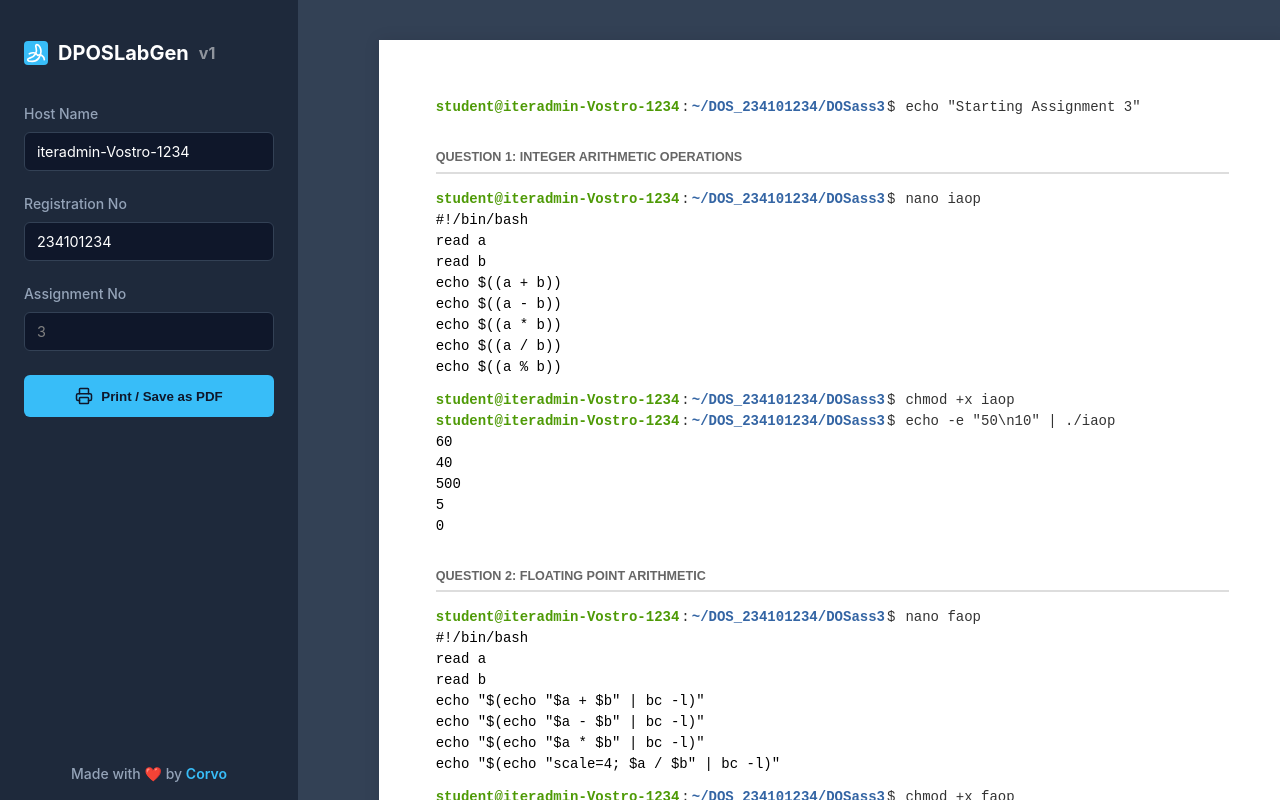
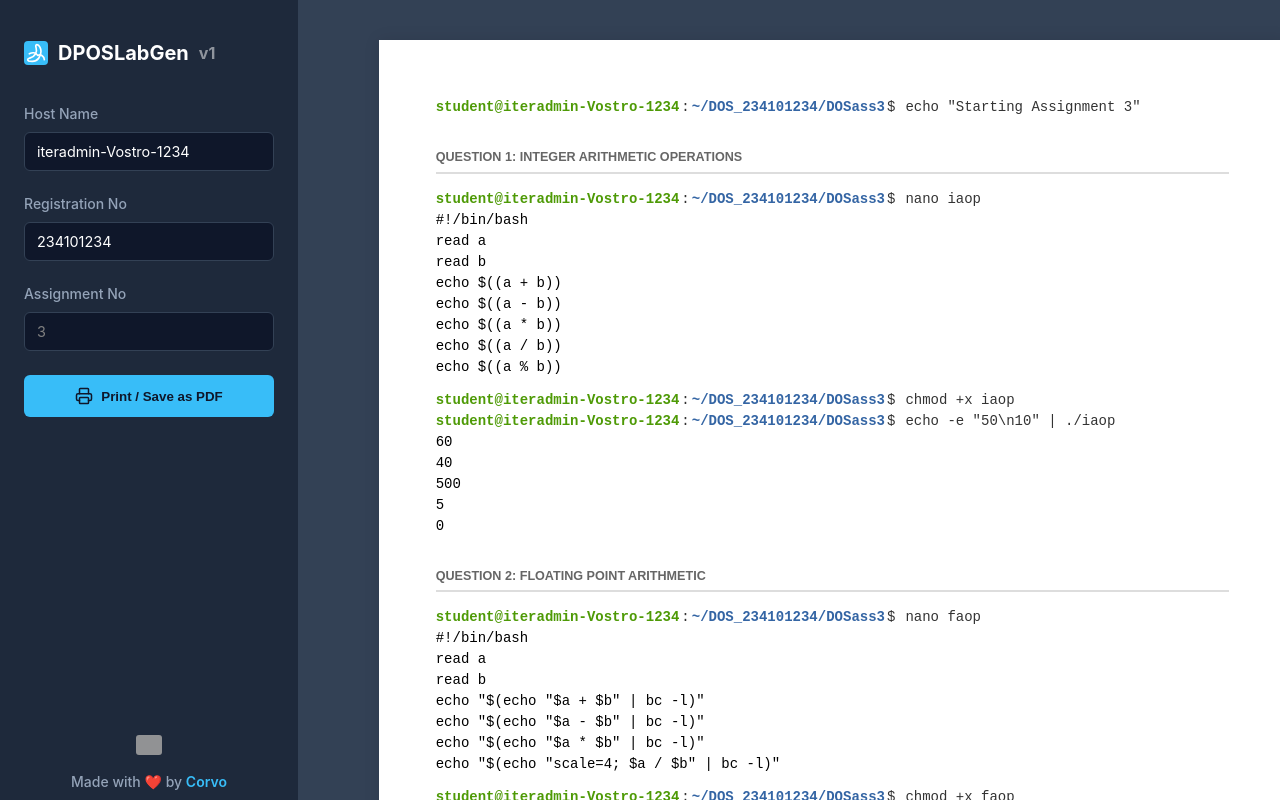
Before and after one commit to Udbhav227/dos-lab-assignment-generator, a React (Vite) app: page / in a window 1280 px wide. Built offline with nearby package versions, Linux system fonts and the light colour scheme; grey boxes are pictures that could not be loaded.

Commit message:
add visit count widget

```diff
--- a/src/Controls.jsx
+++ b/src/Controls.jsx
@@ -1,7 +1,7 @@
 import React from "react";
 import styled from "styled-components";
 import * as LabelPrimitive from "@radix-ui/react-label";
-import { Download, Printer, Banana } from "lucide-react";
+import { Printer, Banana } from "lucide-react";
 
 const Panel = styled.aside`
   width: 350px;
@@ -60,8 +60,12 @@ const Input = styled.input`
 
 const Footer = styled(Label)`
   margin-top: auto;
-  margin-bottom: 40px;
+  margin-bottom: 2rem;
   text-align: center;
+  display: flex;
+  flex-direction: column;
+  gap: 16px;
+  align-items: center;
   line-height: 1.5;
 `;
 
@@ -96,6 +100,17 @@ const PrintButton = styled.button`
   }
 `;
 
+const BadgeWrapper = styled.div`
+  display: flex;
+  justify-content: center;
+  opacity: 0.9;
+
+  img {
+    height: 20px;
+    border-radius: 3px;
+  }
+`;
+
 export const Controls = ({ config, setConfig, onPrint }) => {
   const handleChange = (e) => {
     setConfig({ ...config, [e.target.name]: e.target.value });
@@ -112,7 +127,7 @@ export const Controls = ({ config, setConfig, onPrint }) => {
             borderRadius: 4,
             display: "flex",
             justifyContent: "center",
-            alignItems: "center",
+            alignItems: "center"
           }}
         >
           <Banana size={20} />
@@ -150,7 +165,7 @@ export const Controls = ({ config, setConfig, onPrint }) => {
           value={config.assignNo}
           onChange={handleChange}
           disabled={true}
-          style={{ color: "grey", cursor: "not-allowed" }}
+          style={{color: "grey", cursor: "not-allowed"}}
         />
       </FieldGroup>
 
@@ -160,8 +175,16 @@ export const Controls = ({ config, setConfig, onPrint }) => {
       </PrintButton>
 
       <Footer>
-        Made with ❤️ by{" "}
-        <StyledLink href="mailto:r6913096@gmail.com">Corvo</StyledLink>
+        <BadgeWrapper>
+          <img
+            src="https://visitor-badge.laobi.icu/badge?page_id=dposlabgen.home&left_text=Visitors+Count"
+            alt="visitor count"
+          />
+        </BadgeWrapper>
+
+        <span>
+          Made with ❤️ by <StyledLink href="mailto:r6913096@gmail.com">Corvo</StyledLink>
+        </span>
       </Footer>
     </Panel>
   );
```
